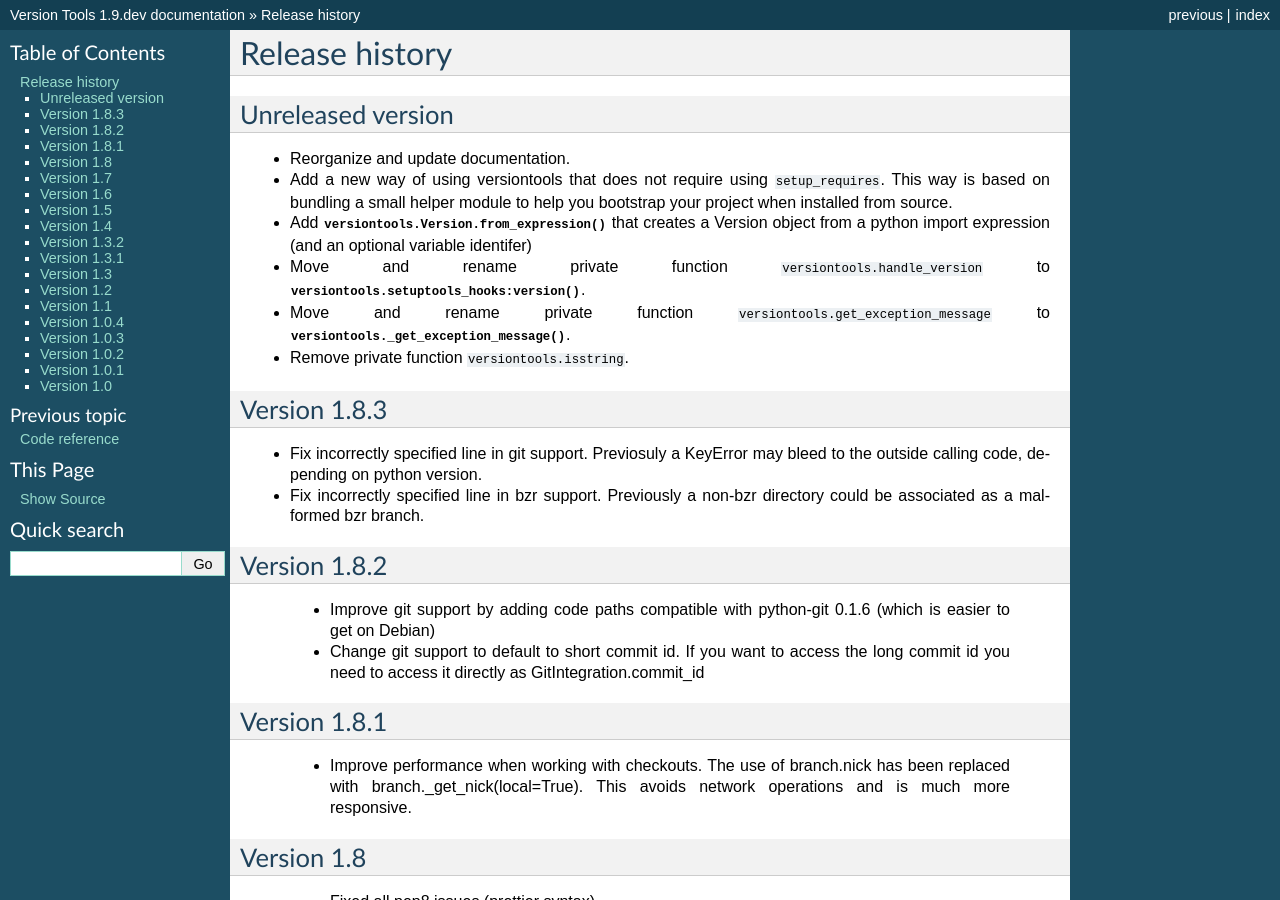
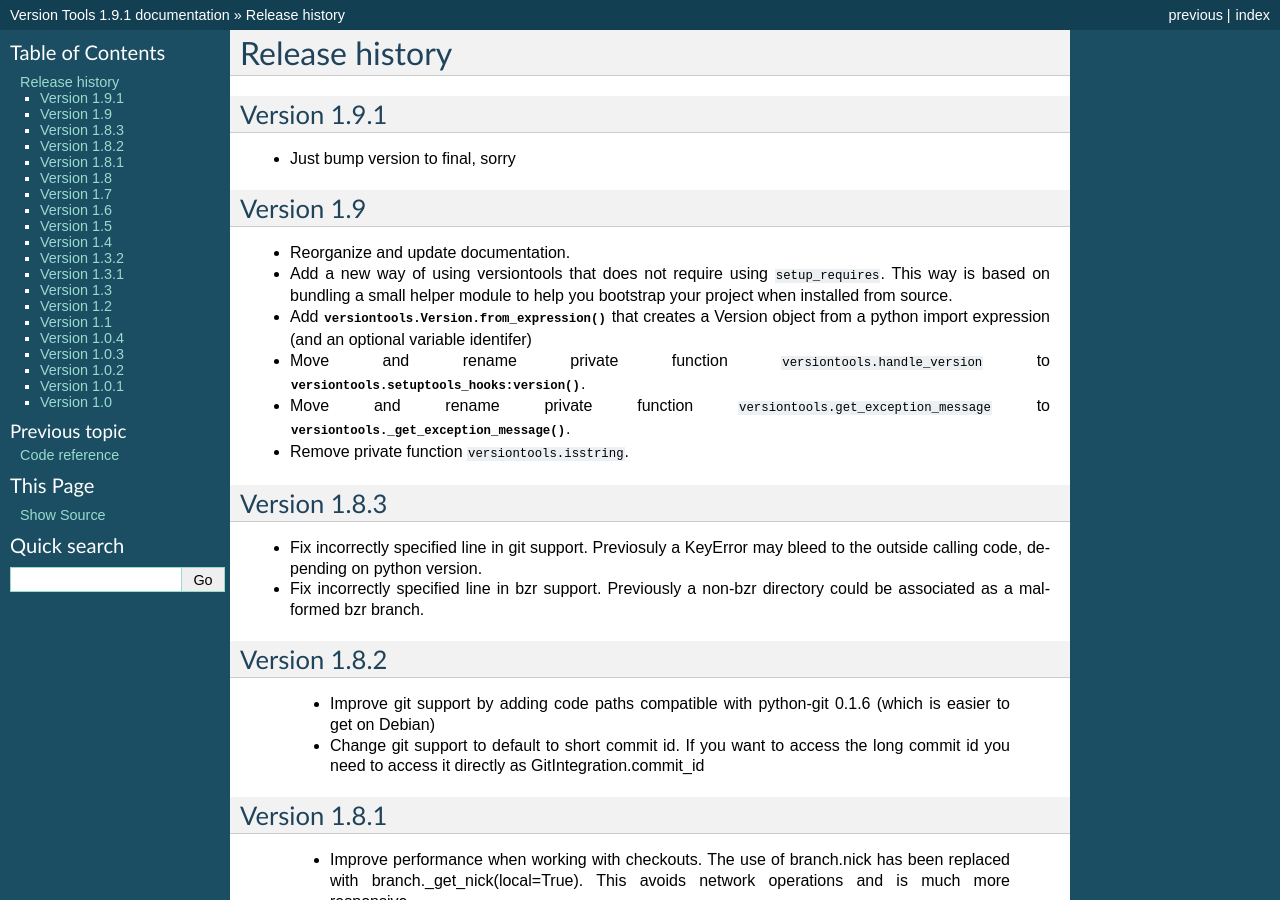
Before and after one commit to zyga/versiontools, a Sphinx documentation site: the page built from doc/changes.rst, in a window 1280 px wide and 900 px high. Built offline with Sphinx 7.4.7, drawn with Linux system fonts in a browser that asks for light colours; the version number could not be read and is left out; some of the changed text lies outside the part shown.

Commit message:
Bump version to 1.9.1 final

```diff
--- a/doc/changes.rst
+++ b/doc/changes.rst
@@ -1,10 +1,17 @@
 Release history
 ***************
 
-.. _unreleased_version:
+.. _version_1_9_1:
 
-Unreleased version
-==================
+Version 1.9.1
+=============
+
+* Just bump version to final, sorry
+
+.. _version_1_9:
+
+Version 1.9
+===========
 
 * Reorganize and update documentation.
 * Add a new way of using versiontools that does not require using
--- a/doc/index.rst
+++ b/doc/index.rst
@@ -2,7 +2,7 @@ Version Tools Documentation
 ===========================
 
 .. seealso:: To get started quickly see :ref:`usage`
-.. seealso:: See what's new in :ref:`version_1_8_3`
+.. seealso:: See what's new in :ref:`version_1_9_1`
 
 .. note::
     This document may be out of date, the bleeding edge version is always
--- a/versiontools/__init__.py
+++ b/versiontools/__init__.py
@@ -25,7 +25,7 @@ Define *single* and *useful* ``__version__`` of a project.
 .. note: Since version 1.1 we should conform to PEP 386
 """
 
-__version__ = (1, 9, 0, "dev", 0)
+__version__ = (1, 9, 1, "final", 0)
 
 
 import inspect
```
